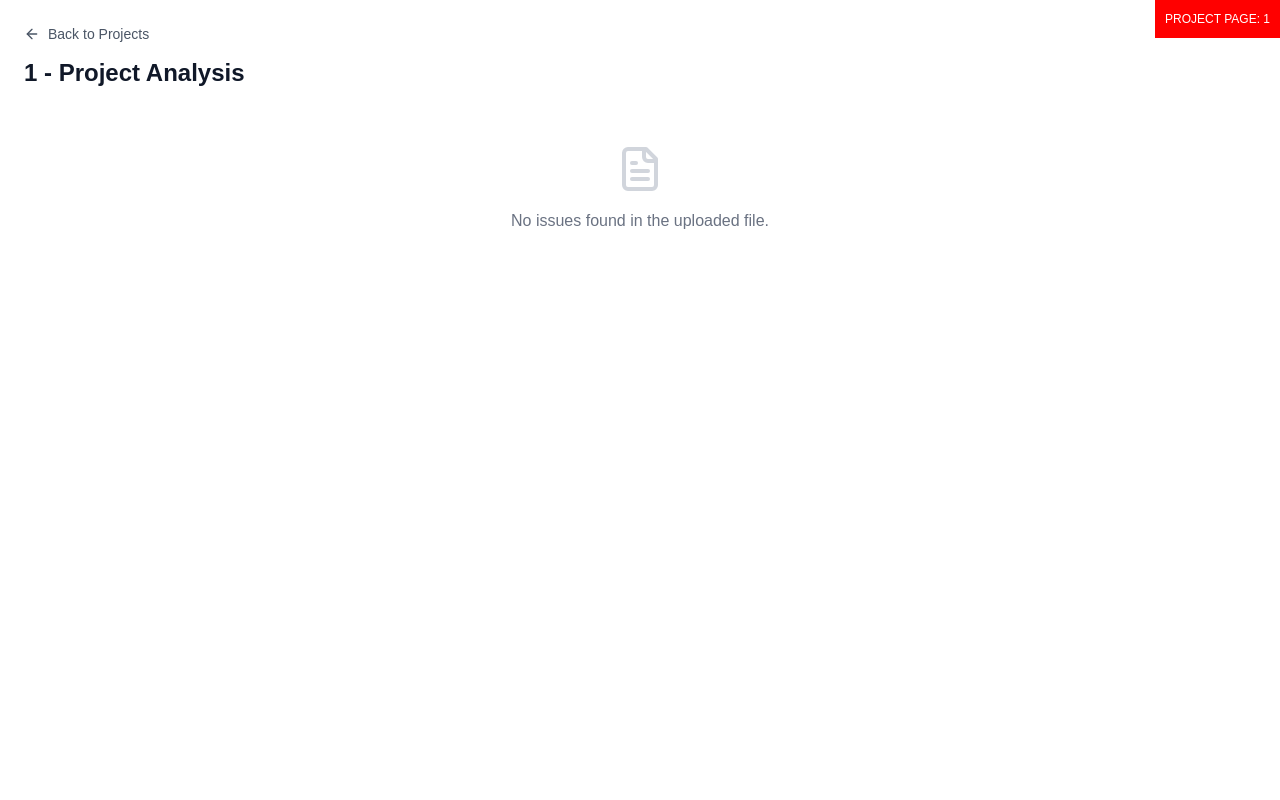
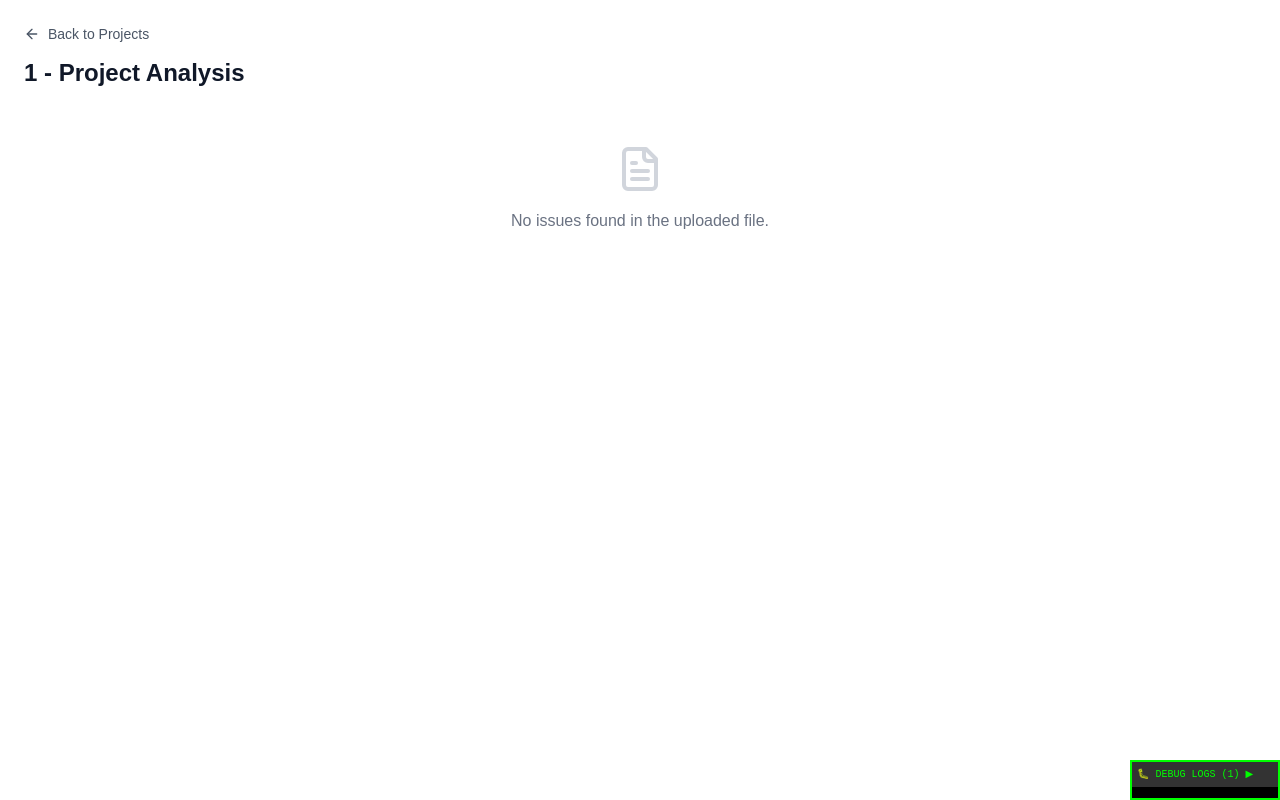
Before and after one commit to spencermiles/jira-report-web, a Next.js app: page /project/1 in a window 1280 px wide. Built offline with nearby package versions, Linux system fonts and the light colour scheme.

Commit message:
Refactor Home and ProjectPage components to remove debug UI elements and streamline rendering. Enhance Projects component with debug logging for rendering and navigation actions. Update paths utility to include debug logging for project path creation.

```diff
--- a/src/app/page.tsx
+++ b/src/app/page.tsx
@@ -1,23 +1,5 @@
 import Projects from '@/components/projects/Projects';
 
 export default function Home() {
-  console.log('Home page rendered');
-  return (
-    <div>
-      {/* Debug info - remove after fixing */}
-      <div style={{
-        position: 'fixed',
-        top: 0,
-        left: 0,
-        background: 'blue',
-        color: 'white',
-        padding: '10px',
-        zIndex: 9999,
-        fontSize: '12px'
-      }}>
-        HOME PAGE
-      </div>
-      <Projects />
-    </div>
-  );
+  return <Projects />;
 }
--- a/src/app/project/[projectKey]/page.tsx
+++ b/src/app/project/[projectKey]/page.tsx
@@ -10,27 +10,5 @@ export default async function ProjectPage({ params }: ProjectPageProps) {
   const resolvedParams = await params;
   const decodedProjectKey = decodeURIComponent(resolvedParams.projectKey);
 
-  console.log('ProjectPage rendered with:', {
-    projectKey: resolvedParams.projectKey,
-    decodedProjectKey
-  });
-
-  return (
-    <div>
-      {/* Debug info - remove after fixing */}
-      <div style={{
-        position: 'fixed',
-        top: 0,
-        right: 0,
-        background: 'red',
-        color: 'white',
-        padding: '10px',
-        zIndex: 9999,
-        fontSize: '12px'
-      }}>
-        PROJECT PAGE: {decodedProjectKey}
-      </div>
-      <JiraIssueReport preselectedProjectKey={decodedProjectKey} />
-    </div>
-  );
+  return <JiraIssueReport preselectedProjectKey={decodedProjectKey} />;
 }
--- /dev/null
+++ b/src/components/DebugPanel.tsx
@@ -0,0 +1,94 @@
+'use client';
+
+import React, { useState, useEffect } from 'react';
+import { getDebugLogs, clearDebugLogs } from '@/lib/debug';
+
+export const DebugPanel: React.FC = () => {
+  const [logs, setLogs] = useState<Array<{
+    timestamp: string;
+    message: string;
+    data?: string;
+    url: string;
+  }>>([]);
+  const [isExpanded, setIsExpanded] = useState(false);
+
+  useEffect(() => {
+    const loadLogs = () => {
+      const debugLogs = getDebugLogs();
+      setLogs(debugLogs);
+    };
+
+    loadLogs();
+    // Refresh logs every second to catch updates
+    const interval = setInterval(loadLogs, 1000);
+
+    return () => clearInterval(interval);
+  }, []);
+
+  const handleClear = () => {
+    clearDebugLogs();
+    setLogs([]);
+  };
+
+  return (
+    <div style={{
+      position: 'fixed',
+      bottom: 0,
+      right: 0,
+      width: isExpanded ? '400px' : '150px',
+      height: isExpanded ? '300px' : '40px',
+      backgroundColor: '#000',
+      color: '#0f0',
+      zIndex: 10000,
+      fontFamily: 'monospace',
+      fontSize: '10px',
+      overflow: 'hidden',
+      border: '2px solid #0f0',
+    }}>
+      <div
+        style={{
+          padding: '5px',
+          cursor: 'pointer',
+          backgroundColor: '#333'
+        }}
+        onClick={() => setIsExpanded(!isExpanded)}
+      >
+        🐛 DEBUG LOGS ({logs.length}) {isExpanded ? '▼' : '▶'}
+      </div>
+
+      {isExpanded && (
+        <div style={{ height: '260px', overflow: 'auto', padding: '5px' }}>
+          <button
+            onClick={handleClear}
+            style={{
+              marginBottom: '5px',
+              background: '#f00',
+              color: '#fff',
+              border: 'none',
+              padding: '2px 5px'
+            }}
+          >
+            Clear
+          </button>
+
+          {logs.length === 0 ? (
+            <div>No logs yet...</div>
+          ) : (
+            <div>
+              {logs.map((log, index) => (
+                <div key={index} style={{ marginBottom: '5px', borderBottom: '1px solid #333' }}>
+                  <div style={{ color: '#yellow' }}>
+                    {new Date(log.timestamp).toLocaleTimeString()}
+                  </div>
+                  <div style={{ color: '#0ff' }}>{log.url}</div>
+                  <div>{log.message}</div>
+                  {log.data && <div style={{ color: '#888' }}>{log.data}</div>}
+                </div>
+              ))}
+            </div>
+          )}
+        </div>
+      )}
+    </div>
+  );
+};
--- a/src/components/jira-report/JiraIssueReport.tsx
+++ b/src/components/jira-report/JiraIssueReport.tsx
@@ -41,6 +41,8 @@ import ChartsTab from './tabs/ChartsTab';
 
 // Utils
 import { paths } from '@/lib/paths';
+import { debugLog } from '@/lib/debug';
+import { DebugPanel } from '@/components/DebugPanel';
 
 interface JiraIssueReportProps {
   preselectedProjectKey?: string;
@@ -49,13 +51,19 @@ interface JiraIssueReportProps {
 const JiraIssueReport: React.FC<JiraIssueReportProps> = ({ preselectedProjectKey }) => {
   const [activeTab, setActiveTab] = useState<'metrics' | 'issues' | 'charts'>('metrics');
 
+  // Data management
+  const { processedStories, loading, error, isHydrated } = useJiraDataContext();
+
   // Debug logging
   React.useEffect(() => {
-    console.log('JiraIssueReport rendered with preselectedProjectKey:', preselectedProjectKey);
-  }, [preselectedProjectKey]);
-
-  // Data management
-  const { processedStories, loading, error, isHydrated } = useJiraDataContext();
+    debugLog('JiraIssueReport rendered', {
+      preselectedProjectKey,
+      storiesCount: processedStories.length,
+      loading,
+      error,
+      isHydrated
+    });
+  }, [preselectedProjectKey, processedStories.length, loading, error, isHydrated]);
 
   // Filters
   const {
@@ -256,6 +264,7 @@ const JiraIssueReport: React.FC<JiraIssueReportProps> = ({ preselectedProjectKey
           )}
         </div>
       </div>
+      <DebugPanel />
     </div>
   );
 };
--- a/src/components/projects/Projects.tsx
+++ b/src/components/projects/Projects.tsx
@@ -8,6 +8,8 @@ import { paths } from '@/lib/paths';
 import { calculateStats } from '@/components/jira-report/utils/calculations';
 import StatCard from '@/components/jira-report/ui/StatCard';
 import CycleTimeCard from '@/components/jira-report/ui/CycleTimeCard';
+import { debugLog } from '@/lib/debug';
+import { DebugPanel } from '@/components/DebugPanel';
 
 interface ProjectSummary {
   projectKey: string;
@@ -19,6 +21,15 @@ interface ProjectSummary {
 
 const Projects: React.FC = () => {
   const { processedStories, loading, error, isHydrated, handleFileUpload } = useJiraDataContext();
+
+  React.useEffect(() => {
+    debugLog('Projects component rendered', {
+      storiesCount: processedStories.length,
+      loading,
+      error,
+      isHydrated
+    });
+  }, [processedStories.length, loading, error, isHydrated]);
 
 
 
@@ -175,7 +186,10 @@ const Projects: React.FC = () => {
               key={project.projectKey}
               href={paths.project(project.projectKey)}
               className="block bg-white rounded-lg shadow-md hover:shadow-lg transition-shadow p-6 border border-gray-200 hover:border-gray-300"
-              onClick={() => console.log('Navigating to project:', project.projectKey, 'URL:', paths.project(project.projectKey))}
+              onClick={() => debugLog('Link clicked - navigating to project', {
+                projectKey: project.projectKey,
+                url: paths.project(project.projectKey)
+              })}
             >
               <div className="flex items-center justify-between">
                 <div className="flex-1">
@@ -226,6 +240,7 @@ const Projects: React.FC = () => {
           </div>
         )}
       </div>
+      <DebugPanel />
     </div>
   );
 };
--- /dev/null
+++ b/src/lib/debug.ts
@@ -0,0 +1,46 @@
+// Debug utility for persistent logging across page reloads
+const DEBUG_KEY = 'jira-debug-log';
+
+export const debugLog = (message: string, data?: unknown) => {
+  const timestamp = new Date().toISOString();
+  const logEntry = {
+    timestamp,
+    message,
+    data: data ? JSON.stringify(data) : undefined,
+    url: typeof window !== 'undefined' ? window.location.href : 'server'
+  };
+
+  // Console log for immediate debugging
+  console.log(`[DEBUG] ${message}`, data);
+
+  // Persist to localStorage
+  if (typeof window !== 'undefined') {
+    try {
+      const existingLogs = JSON.parse(localStorage.getItem(DEBUG_KEY) || '[]');
+      existingLogs.push(logEntry);
+      // Keep only last 20 entries
+      const recentLogs = existingLogs.slice(-20);
+      localStorage.setItem(DEBUG_KEY, JSON.stringify(recentLogs));
+    } catch (error) {
+      console.error('Failed to save debug log:', error);
+    }
+  }
+};
+
+export const getDebugLogs = () => {
+  if (typeof window !== 'undefined') {
+    try {
+      return JSON.parse(localStorage.getItem(DEBUG_KEY) || '[]');
+    } catch (error) {
+      console.error('Failed to load debug logs:', error);
+      return [];
+    }
+  }
+  return [];
+};
+
+export const clearDebugLogs = () => {
+  if (typeof window !== 'undefined') {
+    localStorage.removeItem(DEBUG_KEY);
+  }
+};
--- a/src/lib/paths.ts
+++ b/src/lib/paths.ts
@@ -2,6 +2,8 @@
  * Centralized path definitions for the application
  * Use these constants when constructing URLs/routes
  */
+
+import { debugLog } from './debug';
 
 export const paths = {
   home: '/',
@@ -9,8 +11,9 @@ export const paths = {
   project: (projectKey: string) => {
     // Ensure proper URL encoding for project keys
     const encodedKey = encodeURIComponent(projectKey);
-    console.log('Creating project path:', { projectKey, encodedKey, path: `/project/${encodedKey}` });
-    return `/project/${encodedKey}`;
+    const path = `/project/${encodedKey}`;
+    debugLog('Creating project path', { projectKey, encodedKey, path });
+    return path;
   },
   dashboard: '/dashboard',
   reports: '/reports',
```
